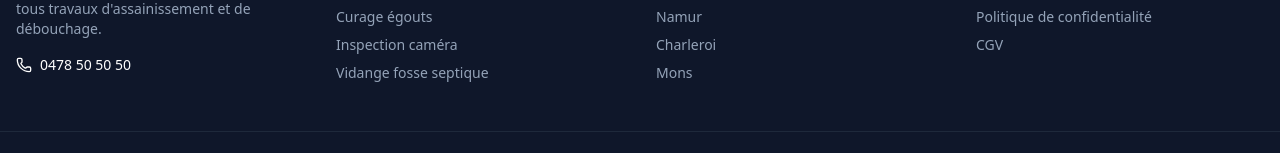
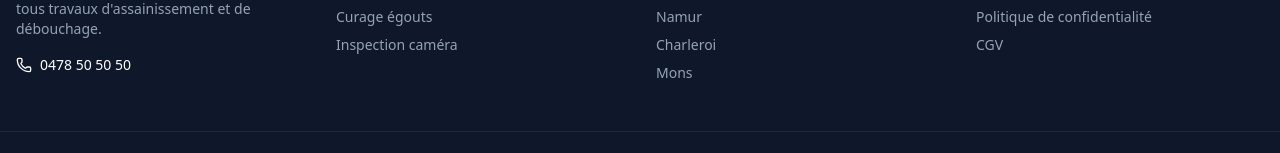
Before and after one commit to tarikBelhaj/hydro-debouchage, a React (Vite) app: page / in a window 1280 px wide. Shown: the part 3377-3530 px from the top of the page. Built offline with nearby package versions, Linux system fonts and the light colour scheme.

Commit message:
On enlève 'Vidange fosse septique' du footer
Removed 'Vidange fosse septique' from the services list.

```diff
--- a/src/App.tsx
+++ b/src/App.tsx
@@ -623,7 +623,6 @@
               <li><a href="#" className="hover:text-white">Débouchage WC</a></li>
               <li><a href="#" className="hover:text-white">Curage égouts</a></li>
               <li><a href="#" className="hover:text-white">Inspection caméra</a></li>
-              <li><a href="#" className="hover:text-white">Vidange fosse septique</a></li>
             </ul>
           </div>
           <div>
```
